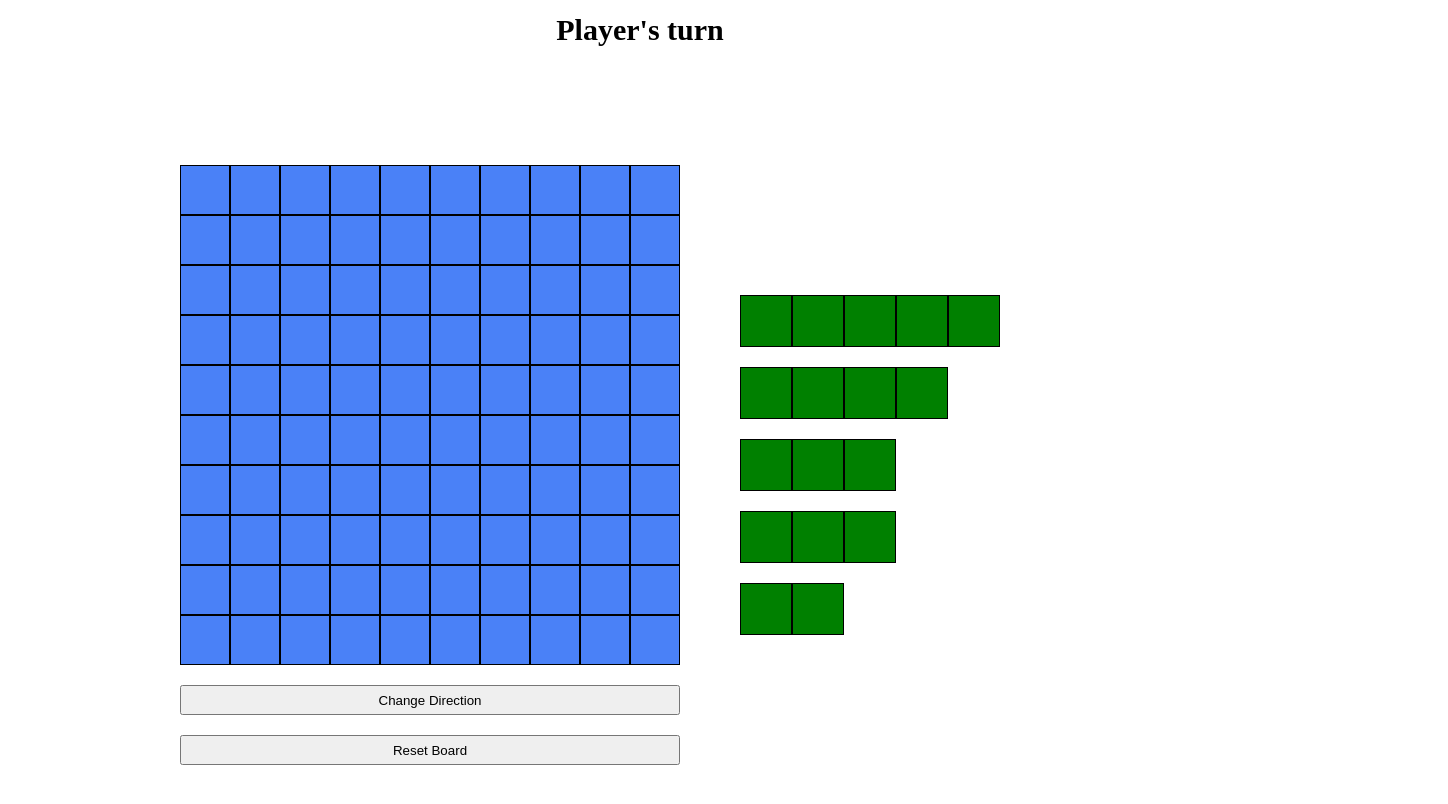
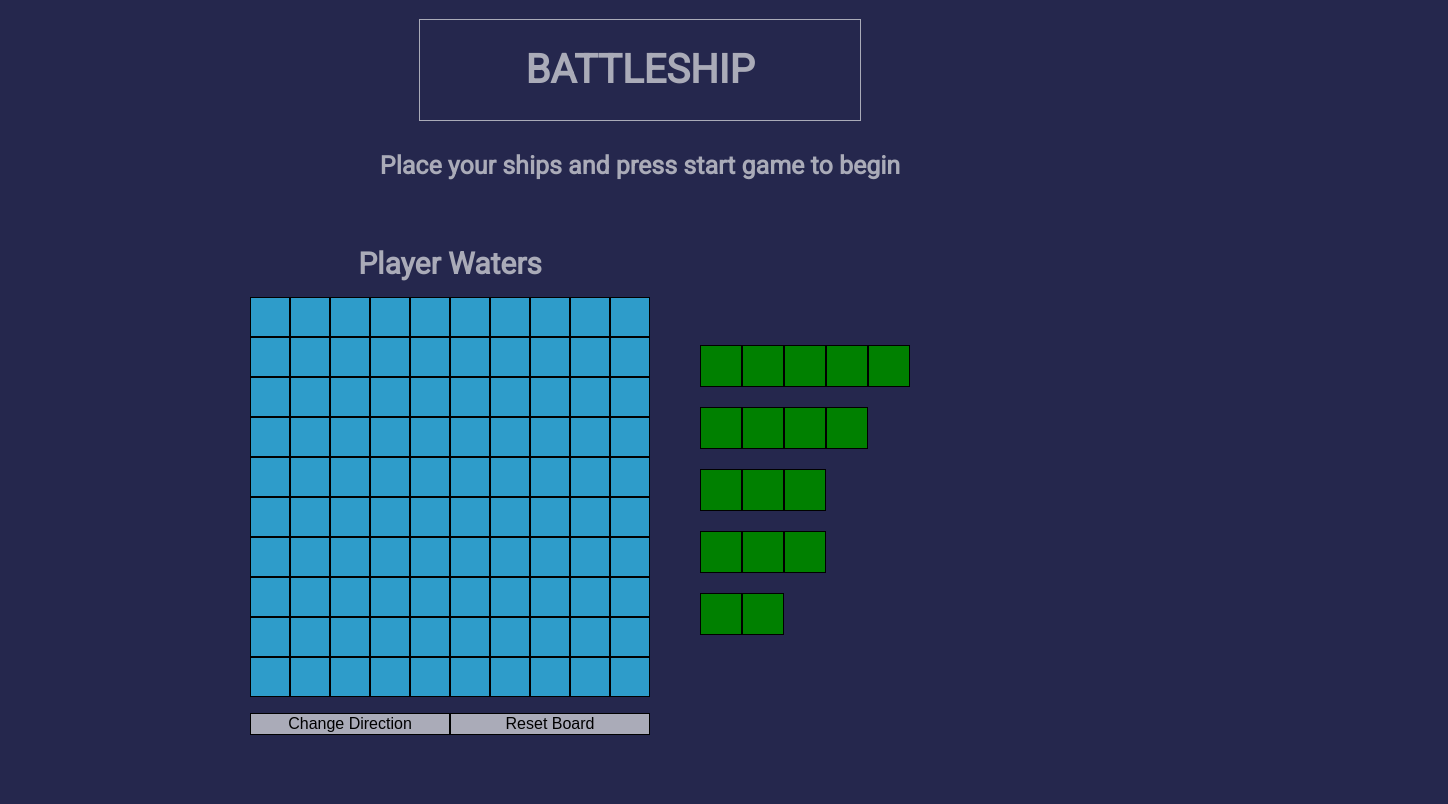
Before and after one commit to DkChau/reduxBattleship, a React (Create React App) app: page / in a window 1280 px wide. Shown: the top 804 px of the page, 1448 px wide, since content can reach past the window. Built offline with nearby package versions, Linux system fonts and the light colour scheme.

Commit message:
added 90% of css to make project look a lot better

```diff
--- a/public/index.html
+++ b/public/index.html
@@ -10,34 +10,16 @@
       content="Web site created using create-react-app"
     />
     <link rel="apple-touch-icon" href="%PUBLIC_URL%/logo192.png" />
-    <!--
-      manifest.json provides metadata used when your web app is installed on a
-      user's mobile device or desktop. See https://developers.google.com/web/fundamentals/web-app-manifest/
-    -->
+
     <link rel="manifest" href="%PUBLIC_URL%/manifest.json" />
-    <!--
-      Notice the use of %PUBLIC_URL% in the tags above.
-      It will be replaced with the URL of the `public` folder during the build.
-      Only files inside the `public` folder can be referenced from the HTML.
-
-      Unlike "/favicon.ico" or "favicon.ico", "%PUBLIC_URL%/favicon.ico" will
-      work correctly both with client-side routing and a non-root public URL.
-      Learn how to configure a non-root public URL by running `npm run build`.
-    -->
+    <link rel="preconnect" href="https://fonts.googleapis.com">
+    <link rel="preconnect" href="https://fonts.gstatic.com" crossorigin>
+    <link href="https://fonts.googleapis.com/css2?family=Roboto&display=swap" rel="stylesheet">
     <title>React App</title>
   </head>
   <body>
     <noscript>You need to enable JavaScript to run this app.</noscript>
     <div id="root"></div>
-    <!--
-      This HTML file is a template.
-      If you open it directly in the browser, you will see an empty page.
 
-      You can add webfonts, meta tags, or analytics to this file.
-      The build step will place the bundled scripts into the <body> tag.
-
-      To begin the development, run `npm start` or `yarn start`.
-      To create a production bundle, use `npm run build` or `yarn build`.
-    -->
   </body>
 </html>
--- a/src/App.js
+++ b/src/App.js
@@ -14,8 +14,8 @@ function App() {
       <div id='boardContainers'>
         <ShipsRemainingPlayer/>
         <UserBoard></UserBoard>
+        <CpuBoard></CpuBoard>
         <ShipsRemainingCpu/>
-        <CpuBoard></CpuBoard>
       </div>
       <GameEnd/>
     </Provider>
--- a/src/actions/boardActions.js
+++ b/src/actions/boardActions.js
@@ -47,3 +47,12 @@ export function gameOver(){
         }
     }
 }
+
+export function changeDirection(){
+    return{
+        type:'CHANGE_DIRECTION',
+        payload:{
+
+        }
+    }
+}
--- a/src/containers/Announcements.js
+++ b/src/containers/Announcements.js
@@ -5,11 +5,17 @@ import React from 'react'
 import {connect} from 'react-redux';
 
 function Announcements (props) {
-    let turnDisplay=(props.whoseTurn==='player' ? 'Player\'s turn' : 'Cpu\'s Turn');
+    let turnDisplay=''
+    if(props.gameState===true){
+        turnDisplay=(props.whoseTurn==='player' ? 'Player\'s turn' : 'Cpu\'s Turn');
+    }
+    else{
+        turnDisplay='BATTLESHIP'
+    }
     return(
         <div className='announcementContainer'>
-            <div>{turnDisplay}</div>
-            <div>{props.statusDisplay}</div>
+            <div className='turnAnnouncement'>{turnDisplay}</div>
+            <div className='statusAnnouncement'>{props.statusDisplay}</div>
         </div>
     )
 }
@@ -18,6 +24,7 @@ const mapStateToProps = state => {
     return {
         whoseTurn:state.whoseTurn,
         statusDisplay:state.statusDisplay,
+        gameState:state.gameState,
     }
 }
 
--- a/src/containers/CpuBoard.js
+++ b/src/containers/CpuBoard.js
@@ -13,6 +13,8 @@ function CpuBoard (props) {
     }
     return(
         <div className={props.gameState===true ? 'userBoardContainer' : 'hidden'}>
+            <div>
+                <div className='boardTitle'>Enemy waters</div>
                 <ul className='userBoard'>
                     {props.cpu.gameBoard.map((square,index)=>{
                         return (
@@ -26,6 +28,7 @@ function CpuBoard (props) {
                         )
                     })}
                 </ul>
+            </div>
         </div>
     )
 }
--- a/src/containers/GameEnd.js
+++ b/src/containers/GameEnd.js
@@ -11,6 +11,7 @@ function GameEnd(props){
             <div>
                 GAME OVER
             </div>
+            <div>{props.whoWon} HAS WON</div>
             <button onClick={endGame}>PLAY AGAIN</button>
         </div>
 
@@ -19,7 +20,8 @@ function GameEnd(props){
 }
 const mapStateToProps = state => {
     return {
-        gameEnd:state.gameEnd
+        gameEnd:state.gameEnd,
+        whoWon:state.whoWon,
     }
 }
 
--- a/src/containers/UserBoard.js
+++ b/src/containers/UserBoard.js
@@ -1,7 +1,7 @@
 import React from 'react';
 import {useState} from 'react';
 import {connect} from 'react-redux';
-import {placeShip,resetBoard,gameStart} from '../actions/boardActions';
+import {placeShip,resetBoard,gameStart,changeDirection} from '../actions/boardActions';
 import uniqid from 'uniqid'
 
 function UserBoard (props) {
@@ -9,7 +9,7 @@ function UserBoard (props) {
     let selectedShip=undefined;
     let selectedPart=undefined;
 
-    const [direction,setDirection]=useState('Horizontal')
+    //Change direction add to state
 
     const shipPart=(e)=>{
         selectedPart=e.target.id.slice(-1);
@@ -35,19 +35,20 @@ function UserBoard (props) {
     }
     const containerDirection=(e)=>{
         props.player.changeDirections();
-        setDirection(props.player.getDirections());
+        props.changeDirection();
 
     }
     const boardReset=()=>{
         props.resetBoard();
-        setDirection('Horizontal');
     }
     const startGame=()=>{
         props.gameStart();
 
     }
     return(
-        <div className='userBoardContainer'>
+        <div className={props.gameState===true ? 'userBoardContainer' : 'userBoardContainer single'}>
+            <div>
+                <div className='boardTitle'>Player Waters</div>
                 <ul className='userBoard' onDrop={onDrop} onDragOver={onDragOver}>
                     {props.player.playerBoard.gameBoard.map((square,index)=>{
                         return(
@@ -56,18 +57,21 @@ function UserBoard (props) {
                             </button>
                         )
                     })}
+                </ul>
+                <div className='buttonWrapper'>
                     <button
-                    className='changeDirection'
+                            className={props.gameState===true ?'hidden' :'changeDirection' }
                             onClick={props.player.shipArray.length===0 ? startGame : containerDirection}>
                             {props.player.shipArray.length===0 ? 'Start Game' : 'Change Direction'}
                     </button>
-                <button className='resetBoard' onClick={boardReset}>Reset Board</button>
-            </ul>
-            <div className={props.gameState===true?'hidden':''}>
-                <div className={direction==='Horizontal' ? 'shipContainer Horizontal' : 'shipContainer Vertical'}>
+                    <button className={props.gameState===true ?'hidden' :'resetBoard' } onClick={boardReset}>Reset Board</button>
+                </div>
+            </div>
+            <div className={props.gameState===true?'hidden':'allShipsContainer'}>
+                <div className={props.shipDirection==='Horizontal' ? 'shipContainer Horizontal' : 'shipContainer Vertical'}>
                     {props.player.shipArray.map(ship=>{
                         return(
-                            <div className={direction==='Horizontal' ? 'ship Horizontal' : 'ship Vertical'}
+                            <div className={props.shipDirection==='Horizontal' ? 'ship Horizontal' : 'ship Vertical'}
                             id={ship.getName()} draggable={true} key={uniqid()} onDragStart={onDragStart}>
                                 {ship.shipDisplay.map(square=>{
                                     return (
@@ -88,7 +92,8 @@ function UserBoard (props) {
 const mapStateToProps = state => {
     return {
         player:state.player,
-        gameState:state.gameState
+        gameState:state.gameState,
+        shipDirection:state.shipDirection
     }
 }
 
@@ -102,6 +107,9 @@ const mapDispatchToProps=dispatch=>{
         },
         gameStart:()=>{
             dispatch(gameStart())
+        },
+        changeDirection:()=>{
+            dispatch(changeDirection())
         }
     }
 };
--- a/src/index.css
+++ b/src/index.css
@@ -1,79 +1,116 @@
 body{
     margin:0;
     padding:0;
+    background-color: #25274D;
+    color:#aaabb8;
+    font-family: 'Roboto', sans-serif;
 }
 #root{
     display:flex;
     flex-direction: column;
+    width:100vw;
+    height:100vh;
+}
+ul{
+    padding:0;
+}
 
+/* Announcement component css */
+.announcementContainer{
+    padding-top: 20px;
+    display:grid;
+    align-items:center;
+    justify-items: center;
+    width:100vw;
+    grid-template-rows: 100px 30px;
+    grid-gap: 30px;
+    text-align: center;
+    font-size: 30px;
+    font-weight:600;
 }
+.turnAnnouncement{
+    font-size:40px;
+    line-height: 60px;
+    width:400px;
+    padding:20px;
+    border:1px solid #aaabb8;
+}
+.statusAnnouncement{
+    font-size:25px;
+}
+/* End of Announcement css */
+
+/* UserBoard component css */
 #boardContainers{
-    display:flex;
+    display:grid;
+    grid-template-columns: 200px 600px 600px 200px;
+    grid-gap: 5px;
     justify-content:center;
-    align-items: center;
+    height:100%;
+    align-content: center;
+}
+.userBoardContainer.single{
+    grid-column: 1/5;
+}
+
+.boardTitle{
+    text-align: center;
+    font-size: 30px;
+    font-weight: 600;
+}
+.buttonWrapper{
+    display:grid;
+    grid-template-columns: repeat(2,50%);
+    justify-content: center;
+    align-content: center;
 }
 .cpuRemaining,.playerRemaining{
     font-size: 30px;
+    font-weight: 600;
+    display:flex;
+    flex-direction: column;
+    justify-content: center;
+    align-items: center;
     margin:0;
     padding:0;
 }
-.announcementContainer{
-    display:flex;
-    align-items: center;
-    height:60px;
-    justify-content: center;
-    flex-direction: column;
-    width:100vw;
-    font-size: 30px;
-    font-weight:600;
-}
 .userBoardContainer{
     display:flex;
-    width:100vw;
-    height:100vh;
-    margin:5px;
     justify-content: center;
     align-items: center;
 }
 .userBoard{
     display:grid;
-    width:500px;
-    height:500px;
-    grid-template-columns: repeat(10,50px);
-    grid-auto-rows: 50px;
+    grid-template-columns: repeat(10,40px);
+    grid-auto-rows: 40px;
     justify-content: center;
     align-content: center;
     text-align: center;
 }
-.hidden{
-    display:none;
-}
-.changeDirection,.resetBoard,.startBtn{
-    margin-top: 20px;
-    grid-column: 1/11;
-}
-.empty{
-    background:#4a81f7;
-    border:1px black solid;
+.allShipsContainer{
+    display:flex;
+    flex-direction: column;
+    align-items: center;
+    justify-content: center;
 }
 .shipContainer{
-    margin:50px;
+    margin:40px;
     height:auto;
 }
 .shipContainer.Vertical{
     display:grid;
-    grid-template-columns:repeat(5,calc(360px/5));
+    grid-template-columns:repeat(5,calc(300px/5));
     grid-template-rows: auto;
 }
 .shipContainer.Horizontal{
     display:grid;
     height:auto;
     grid-template-rows: repeat(5,auto);
-    grid-template-columns: 360px;
+    grid-template-columns: 300px;
 }
 .shipSquare{
-    width:50px;
-    height:50px;
+    width:40px;
+    height:40px;
     border:1px solid black;
     background:green;
 }
@@ -85,16 +122,30 @@ body{
     display:block;
     margin:10px;
 }
+.hidden{
+    display:none;
+}
+.changeDirection,.resetBoard,.startBtn{
+    background:#aaabb8;
+    border:1px solid black;
+    font-size: 16px;
+
+}
+.empty{
+    background:#2e9cca;
+    border:1px black solid;
+}
+
 
 .Carrier,.Destroyer,.Submarine,.PatrolBoat,.Battleship{
-    width:50px;
-    height:50px;
+    width:40px;
+    height:40px;
     border:1px solid black;
     background:green;
     transition: color 0.3s ease-in-out;
 }
 .cpu{
-    background:#4a81f7;
+    background:black;
     border:1px black solid;
 }
 .disabled{
@@ -104,7 +155,7 @@ body{
     background:#bb4b4b
 }
 .empty.disabled{
-    background:darkblue
+    background:#5062dc;
 }
 button:hover{
     background:white;
@@ -112,6 +163,7 @@ button:hover{
 
 .underline{
     text-decoration: line-through;
+    text-decoration-thickness: 5px;
     margin:10px;
 }
 .noDecoration{
@@ -123,10 +175,21 @@ button:hover{
     width:100vw;
     height:100%;
     position:absolute;
-    display:flex;
+    display:grid;
     flex-direction: column;
     justify-content: center;
-    align-items: center;
+    align-content: center;
+    text-align: center;
+    grid-template-columns: 1fr;
+    grid-template-rows: repeat(3, auto);
+    grid-gap: 20px;
     font-size: 60px;
     opacity:85%;
 }
+.gameOver button{
+    width:300px;
+    height:40px;
+    align-self: center;
+    justify-self: center;
+    font-size: 20px;
+}
--- a/src/reducers/boardReducer.js
+++ b/src/reducers/boardReducer.js
@@ -9,6 +9,7 @@ const boardReducer = (state,action) =>{
     let tempPlayer=_.cloneDeep(state.player);
     let tempStatus=_.cloneDeep(state.statusDisplay);
     let tempGameEnd=false;
+    let tempWon='';
     switch(action.type){
         case 'PLACE_SHIP':
             let index=-1;
@@ -52,13 +53,20 @@ const boardReducer = (state,action) =>{
                     PatrolBoat:false,
                 },
                 whoseTurn:'player',
-                statusDisplay:'',
-                gameEnd:false,}
+                statusDisplay:'Place your ships and press start game to begin',
+                gameEnd:false,
+                whoWon:'',
+                shipDirection:'Horizontal',
+            }
+            break;
+        case 'CHANGE_DIRECTION':
+            if(state.shipDirection==='Horizontal'){state={...state,shipDirection:'Vertical'}}
+            else{state={...state,shipDirection:'Horizontal'}}
             break;
         case 'START_GAME':
             tempCpu=_.cloneDeep(state.cpu);
             tempCpu.gameBoard=tempCpu.generateShips();
-            state={...state,gameState:true,cpu:tempCpu};
+            state={...state,gameState:true,cpu:tempCpu,statusDisplay:''};
             break;
         case 'CPU_HIT':
             if(state.gameEnd===true){
@@ -84,13 +92,15 @@ const boardReducer = (state,action) =>{
                     }
                 }
             }
+            tempWon=tempGameEnd===true ? 'PLAYER' : '';
             state={
                 ...state,
                 cpu:tempCpu,
                 cpuShips:cpuShips,
                 whoseTurn:'cpu',
                 statusDisplay:tempStatus,
-                gameEnd:tempGameEnd
+                gameEnd:tempGameEnd,
+                whoWon:tempWon
             };
 
             break;
@@ -116,13 +126,15 @@ const boardReducer = (state,action) =>{
                     }
                 }
             }
+            tempWon=tempGameEnd===true ? 'CPU' : '';
             state={
                 ...state,
                 player:tempPlayer,
                 playerShips:playerShips,
                 whoseTurn:'player',
                 statusDisplay:tempStatus,
-                gameEnd:tempGameEnd
+                gameEnd:tempGameEnd,
+                whoWon:tempWon
             }
             break;
         case 'GAME_OVER':
@@ -145,8 +157,11 @@ const boardReducer = (state,action) =>{
                     PatrolBoat:false,
                 },
                 whoseTurn:'player',
-                statusDisplay:'',
-                gameEnd:false,}
+                statusDisplay:'Place your ships and press start game to begin',
+                gameEnd:false,
+                whoWon:'',
+                shipDirection:'Horizontal',
+            }
         default:
             break;
     }
--- a/src/store/Store.js
+++ b/src/store/Store.js
@@ -25,8 +25,10 @@ export default createStore (
             PatrolBoat:false,
         },
         whoseTurn:'player',
-        statusDisplay:'',
+        statusDisplay:'Place your ships and press start game to begin',
         gameEnd:false,
+        whoWon:'',
+        shipDirection:'Horizontal',
     },
     // applyMiddleware(logger),
 )
```
Also changed, not shown: src/factories/BoardFactory.js (+9 -9 lines). Lines whose indentation alone changed are shown as unchanged.
